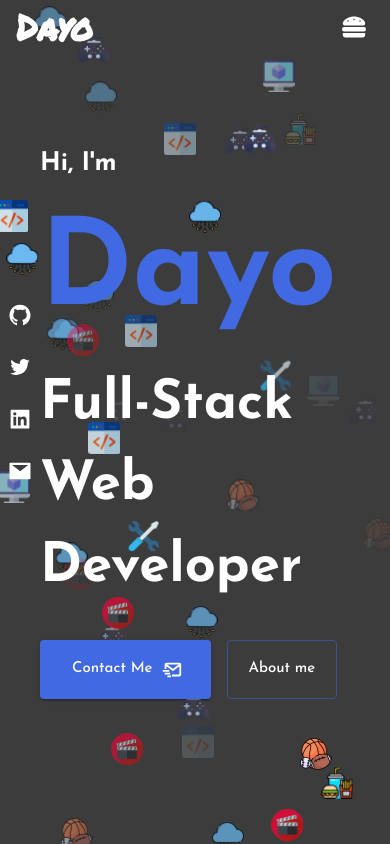
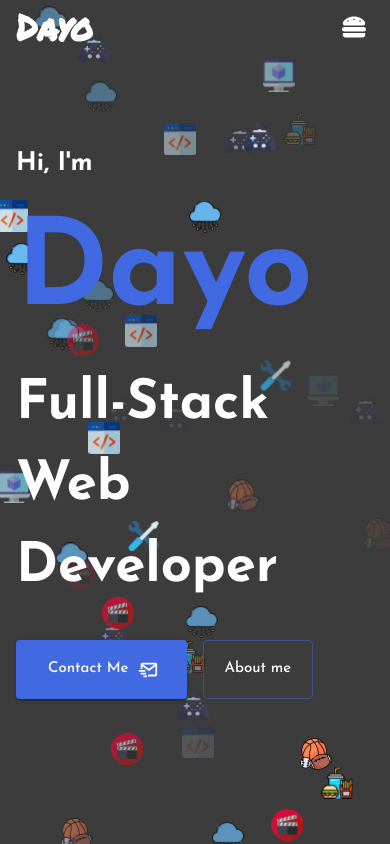
Before and after one commit to dahyorr/Portfolio, a Next.js app: page / in a window 390 px wide. Built offline with nearby package versions, Linux system fonts and the light colour scheme; a web font is replaced by a local one.

Commit message:
Fixed sizing issue

```diff
--- a/components/PageSection.tsx
+++ b/components/PageSection.tsx
@@ -34,7 +34,7 @@ const PageSection: React.FC<PageSectionProps> = ({children, title, disablePy, sx
       py={disablePy ? 0 : 10}
       {...props}
     >
-      <Container maxWidth="xl" sx={{
+      <Container maxWidth="lg" sx={{
         height:"100%",
       }}>
         {/* <Toolbar/> */}
--- a/components/Sections/Landing.tsx
+++ b/components/Sections/Landing.tsx
@@ -12,6 +12,8 @@ import Stack from '@mui/material/Stack'
 import Button from '@mui/material/Button'
 import Link from '@mui/material/Link'
 import IconButton from '@mui/material/IconButton'
+import useMediaQuery from '@mui/material/useMediaQuery';
+import {useTheme} from '@mui/material/styles';
 // import { styled } from '@mui/system';
 import {BiMailSend} from 'react-icons/bi'
 import {AiFillGithub, AiOutlineTwitter, AiFillLinkedin, AiFillMail} from 'react-icons/ai'
@@ -20,6 +22,8 @@ import {AiFillGithub, AiOutlineTwitter, AiFillLinkedin, AiFillMail} from 'react-
 // }))
 
 const Landing: React.FC = () => {
+  const theme = useTheme();
+  const isLargeScreen = useMediaQuery(theme.breakpoints.down('lg'));
 
   const particlesInit = useCallback(async (engine: Engine) => {
     loadFull(engine);
@@ -31,7 +35,6 @@ const Landing: React.FC = () => {
             bgcolor="transparent"
             sx={{
                 position: 'relative',
-                pl: 3,
                 '& #landing-background': {
                     height: '100%',
                     width: '100%',
@@ -44,7 +47,7 @@ const Landing: React.FC = () => {
                 }
             }}
         >
-          <Stack
+          {!isLargeScreen && (<Stack
             id="socials"
             spacing={1.5}
             sx={{
@@ -90,7 +93,7 @@ const Landing: React.FC = () => {
             >
               <AiFillMail color="white"/>
             </IconButton>
-          </Stack>
+          </Stack>)}
 
             <Particles
                 id="landing-background"
```
